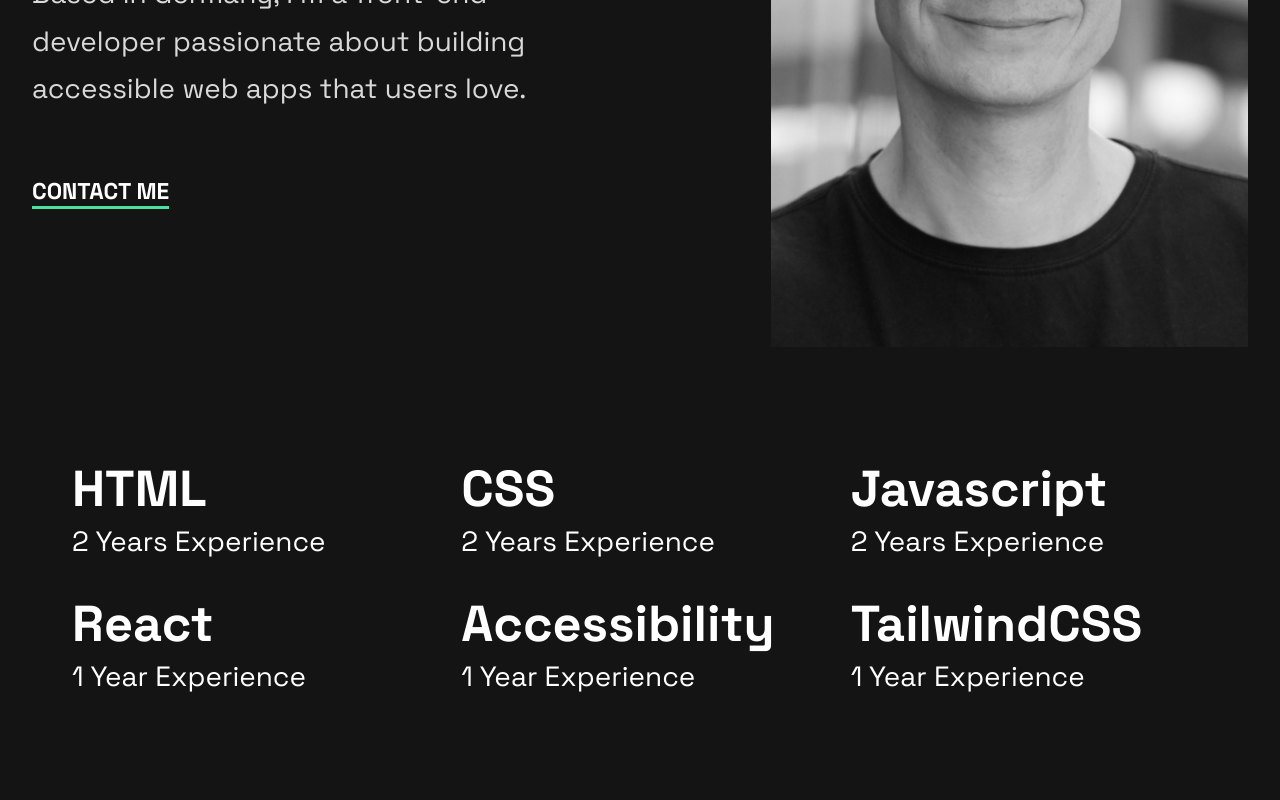
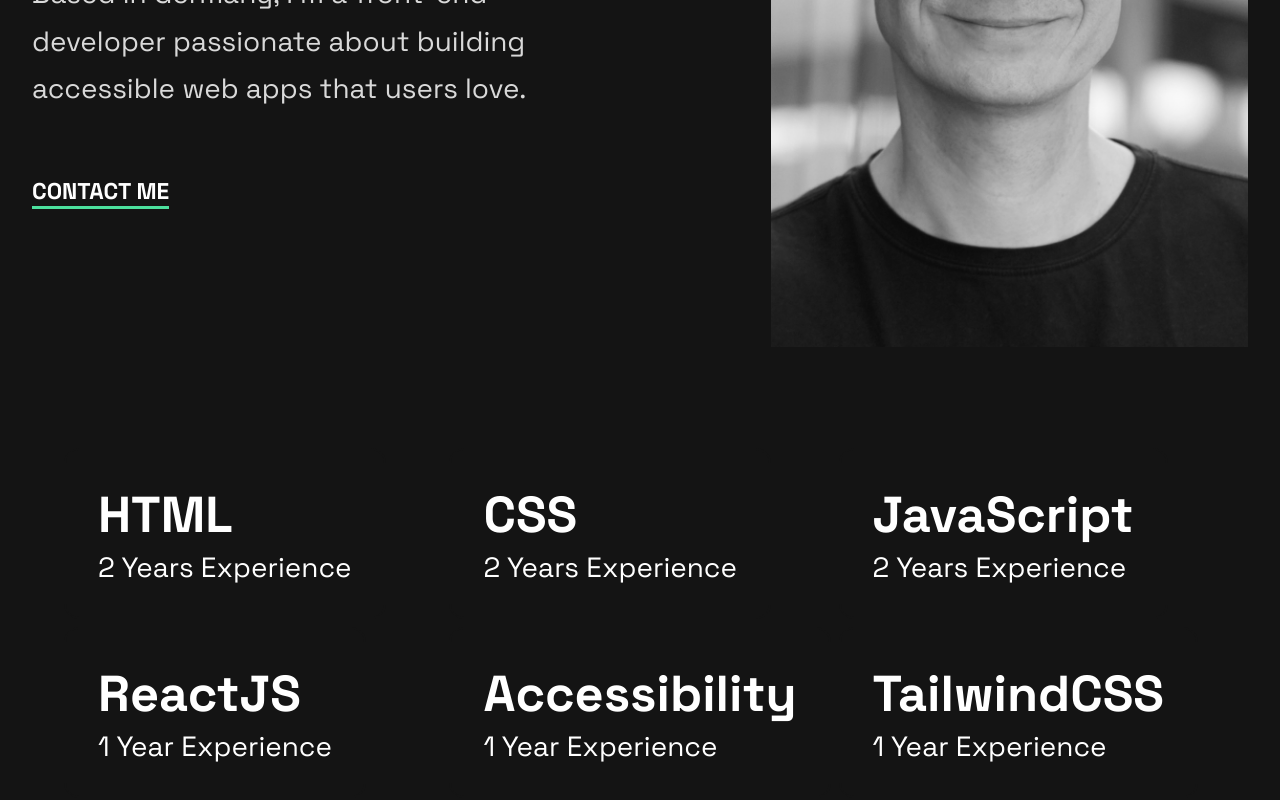
Before and after one commit to thomaserdmenger/Portfolio-Website-React, a React (Vite) app: page / in a window 1280 px wide. Shown: the part 568-1368 px from the top of the page. Built offline with nearby package versions, Linux system fonts and the light colour scheme.

Commit message:
Add Hover to Skills Section

```diff
--- a/src/pages/Home/Home.css
+++ b/src/pages/Home/Home.css
@@ -88,13 +88,21 @@
   grid-template-columns: 1fr;
   color: var(--color-secondary);
   margin-inline: 4rem;
-  gap: 1rem;
+  gap: 0.5rem;
   justify-items: center;
   margin-block-end: 6rem;
 }
 
 .home__skills div {
-  padding: 0.5rem;
+  padding: 2rem;
+  border-radius: 15px;
+  border: 2px solid var(--color-primary);
+  transition: all 1s;
+}
+
+.home__skills div:hover {
+  border: 2px solid var(--color-accent);
+  background-color: var(--color-gray-dark);
 }
 
 .home__skills h3 {
--- a/src/pages/Home/Home.jsx
+++ b/src/pages/Home/Home.jsx
@@ -33,11 +33,11 @@ export const Home = () => {
           <p>2 Years Experience</p>
         </div>
         <div>
-          <h3>Javascript</h3>
+          <h3>JavaScript</h3>
           <p>2 Years Experience</p>
         </div>
         <div>
-          <h3>React</h3>
+          <h3>ReactJS</h3>
           <p>1 Year Experience</p>
         </div>
         <div>
```
